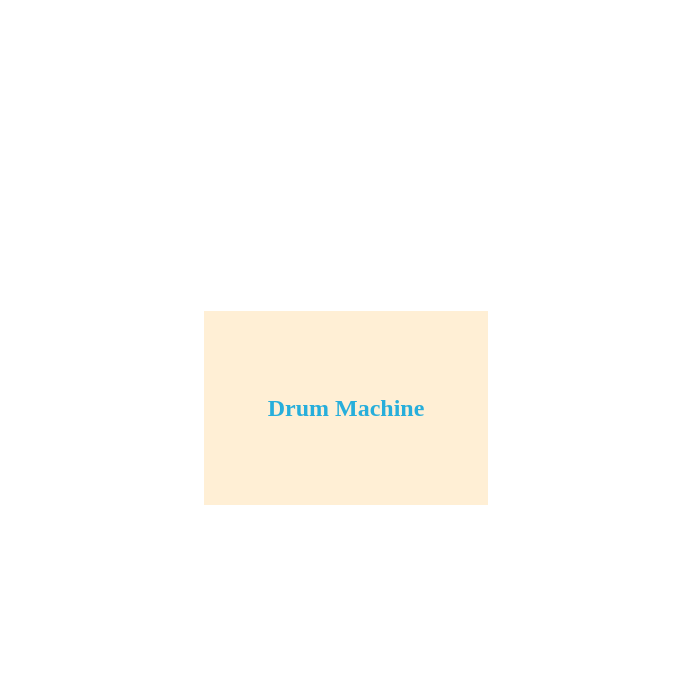
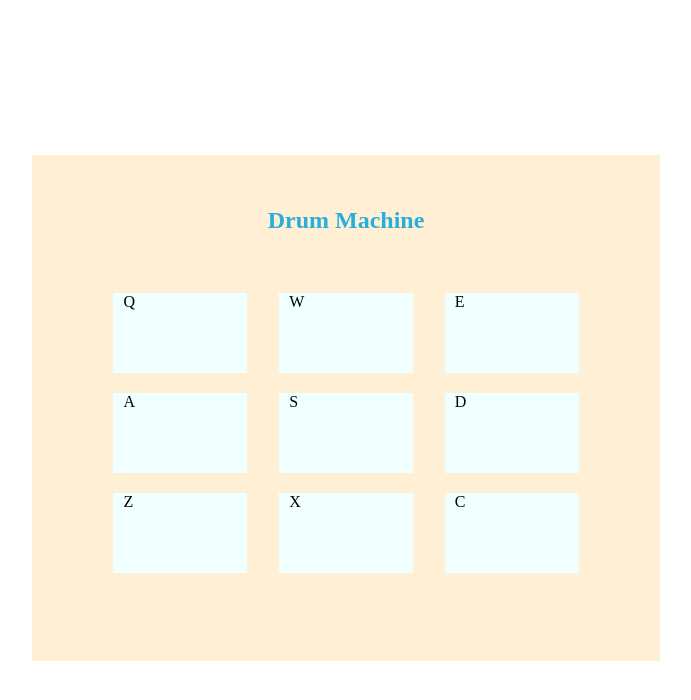
Before and after one commit to Natcancein/FreeCodeCamp, a React app in the folder FrontEndLibrariesProjects/drum-machine/: page / in a window 1280 px wide. Shown: the top 700 px of the page, without its empty margins (294-985 px from the left). Built offline with nearby package versions, Linux system fonts and the light colour scheme.

Commit message:
changing styles drum-machine

```diff
--- a/FrontEndLibrariesProjects/drum-machine/src/components/App.js
+++ b/FrontEndLibrariesProjects/drum-machine/src/components/App.js
@@ -1,25 +1,24 @@
 import React, { Component } from "react";
 import '../styles/App.css';
 import styled from 'styled-components';
-
+import Display from './Display';
 // Wrapper with styled component
 
 const Wrapper = styled.section`
-
-  padding: 4em;
+  padding-top: 2em;
+  padding-bottom:3em;
   background: papayawhip;
-  max-width: 50%;
-
 `;
 
 class App extends Component {
     render() {
         return (
-            <div className="app">
+            <div className="app" id="drum-machine">
 
                 <Wrapper>
 
                 <h1>Drum Machine</h1>
+                <Display/>
 
   </Wrapper>
             </div>
--- /dev/null
+++ b/FrontEndLibrariesProjects/drum-machine/src/components/Display.js
@@ -0,0 +1,18 @@
+import React from 'react'
+
+const Display = () => (
+    <div  className="display">
+    <div className="drum-pad" id="Q">Q</div>
+    <div className="drum-pad" id="W">W</div>
+    <div className="drum-pad" id="E">E</div>
+    <div className="drum-pad" id="A">A</div>
+    <div className="drum-pad" id="S">S</div>
+    <div className="drum-pad" id="D">D</div>
+    <div className="drum-pad" id="Z">Z</div>
+    <div className="drum-pad" id="X">X</div>
+    <div className="drum-pad" id="C">C</div>
+    </div>
+
+);
+
+export default Display;
--- a/FrontEndLibrariesProjects/drum-machine/src/styles/App.css
+++ b/FrontEndLibrariesProjects/drum-machine/src/styles/App.css
@@ -11,3 +11,23 @@ h1 {
     color: #27aedb;
     text-align: center;
 }
+
+.display{
+    max-width: 940px;
+  margin: 0 auto;
+  padding: 30px;
+    display: flex;
+    flex-flow: row wrap;
+    justify-content: center;
+}
+.drum-pad{
+   /*  height: 160px;
+    width: 160px; */
+    background-color: azure;
+    height: 80px;
+    margin: 10px 1em;
+    padding-left: 10px;
+    padding-right: 10px;
+  /*   background: lightyellow; */
+    flex: 0 1 20%;
+}
```
